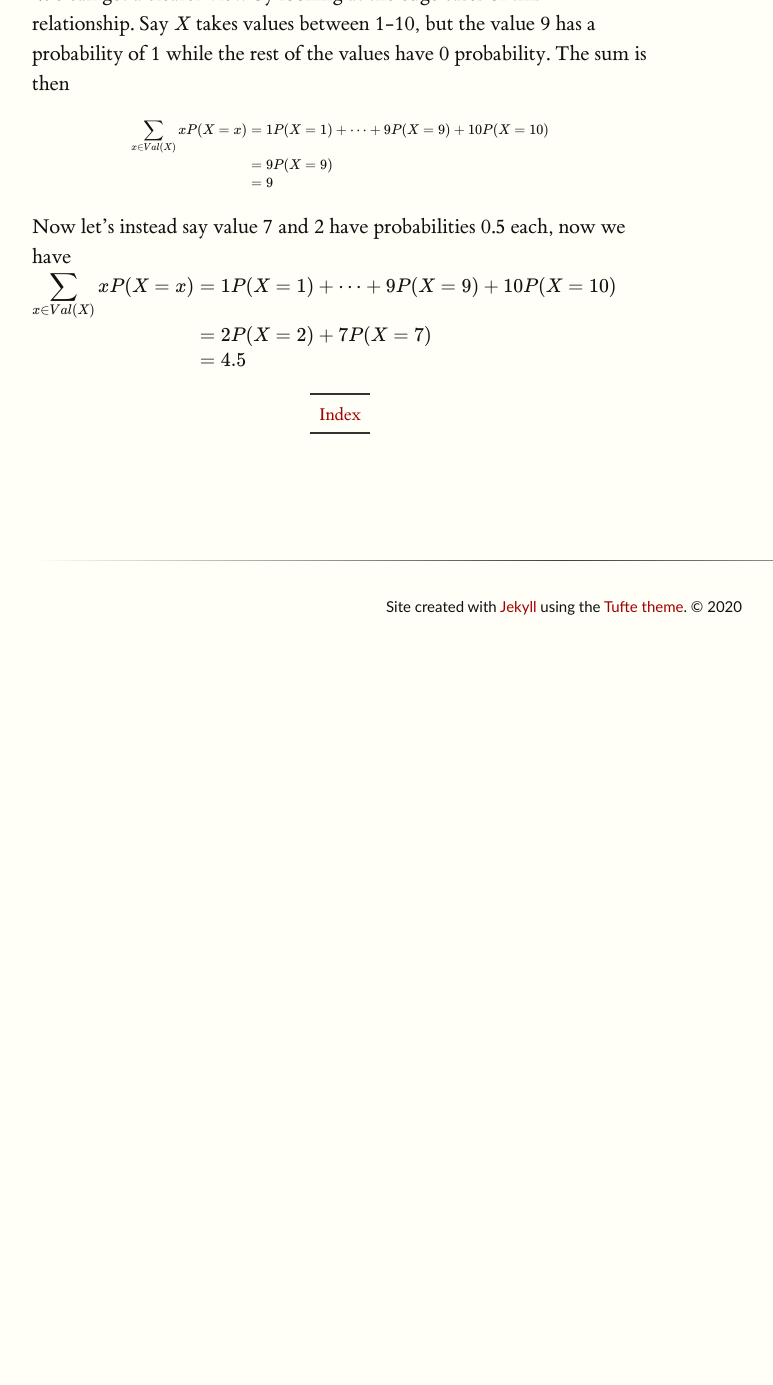
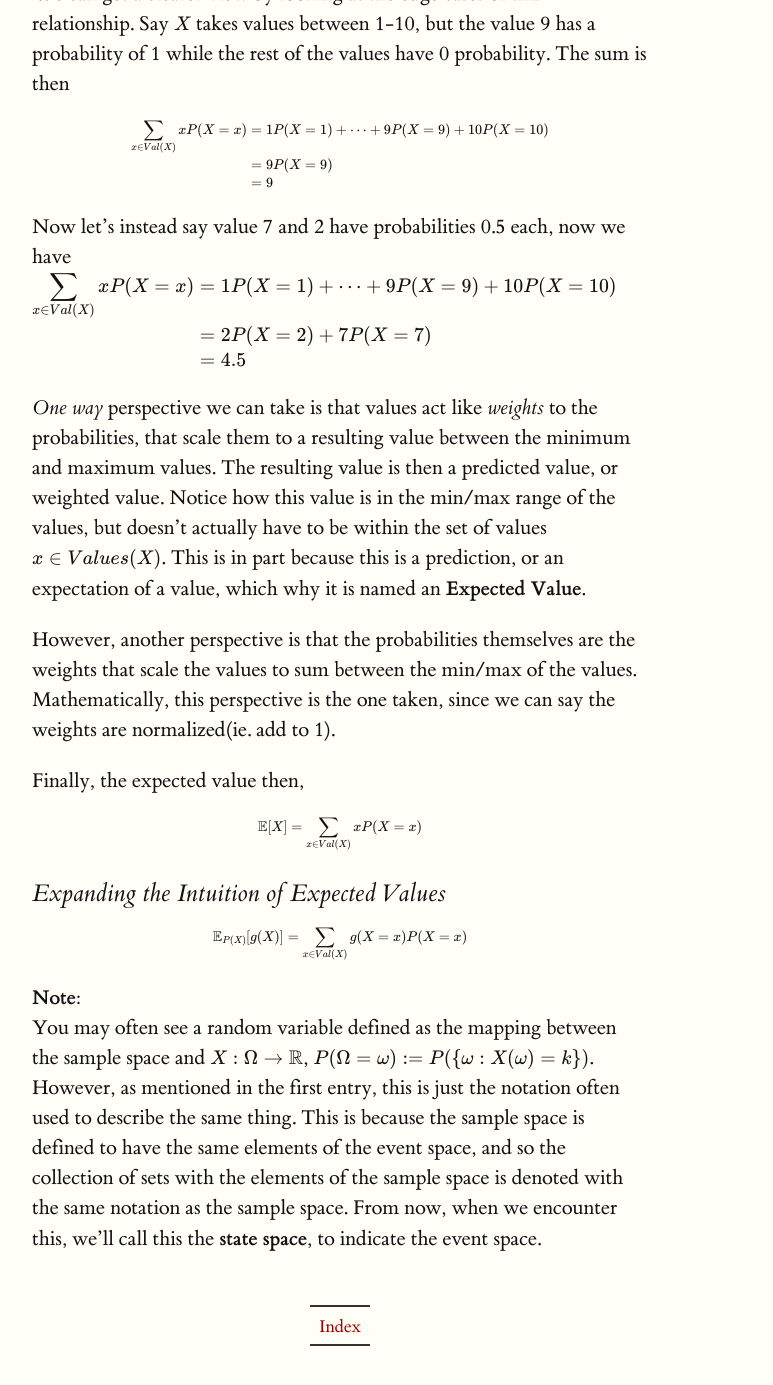
Before and after one commit to luisgc2116/luis_notes, a Jekyll site: the page built from published_notes/fundamental/intro_rand_var/index.md, in a window 1280 px wide and 1400 px high, scrolled down 1174 px. Shown: the top 1385 px of the window, without its empty margins (128-901 px from the left). Built offline with Jekyll 4.4.1, drawn with Linux system fonts in a browser that asks for light colours; formulas are drawn with MathJax 3; before the commit the page ends 1804 px from its top, so only the background shows below that.

Commit message:
Update index.md

```diff
--- a/published_notes/fundamental/intro_rand_var/index.md
+++ b/published_notes/fundamental/intro_rand_var/index.md
@@ -45,5 +45,29 @@ $$
 \end{align}
 $$
 
+*One way* perspective we can take is that values act like *weights* to the probabilities, that scale them to a resulting value between the minimum and maximum values. The resulting value is then a predicted value, or weighted value. Notice how this value is in the min/max range of the values, but doesn't actually have to be within the set of values $$x \in Values(X)$$. This is in part because this is a prediction, or an expectation of a value, which why it is named an **Expected Value**.
+
+However, another perspective is that the probabilities themselves are the weights that scale the values to sum between the min/max of the values. Mathematically, this perspective is the one taken, since we can say the weights are normalized(ie. add to 1).
+
+Finally, the expected value then,
+
+$$
+\begin{equation}
+    \mathbb{E}[X] = \sum_{x \in Val(X)} xP(X=x)
+\end{equation}
+$$
+
+### Expanding the Intuition of Expected Values
+
+$$
+\begin{equation}
+    \mathbb{E}_{P(X)}[g(X)] = \sum_{x \in Val(X)} g(X=x)P(X=x)
+\end{equation}
+$$
+
+**Note:** <br>
+You may often see a random variable defined as the mapping between the sample space and $$X: \Omega \rightarrow \mathbb{R}$$, $$P(\Omega=\omega) := P(\{ \omega: X(\omega)=k \})$$. However, as mentioned in the first entry, this is just the notation often used to describe the same thing. This is because the sample space is defined to have the same elements of the event space, and so the collection of sets with the elements of the sample space is denoted with the same notation as the sample space. From now, when we encounter this, we'll call this the **state space**, to indicate the event space.
+<br><br>
+
 
 |[Index](../../../) |
```
